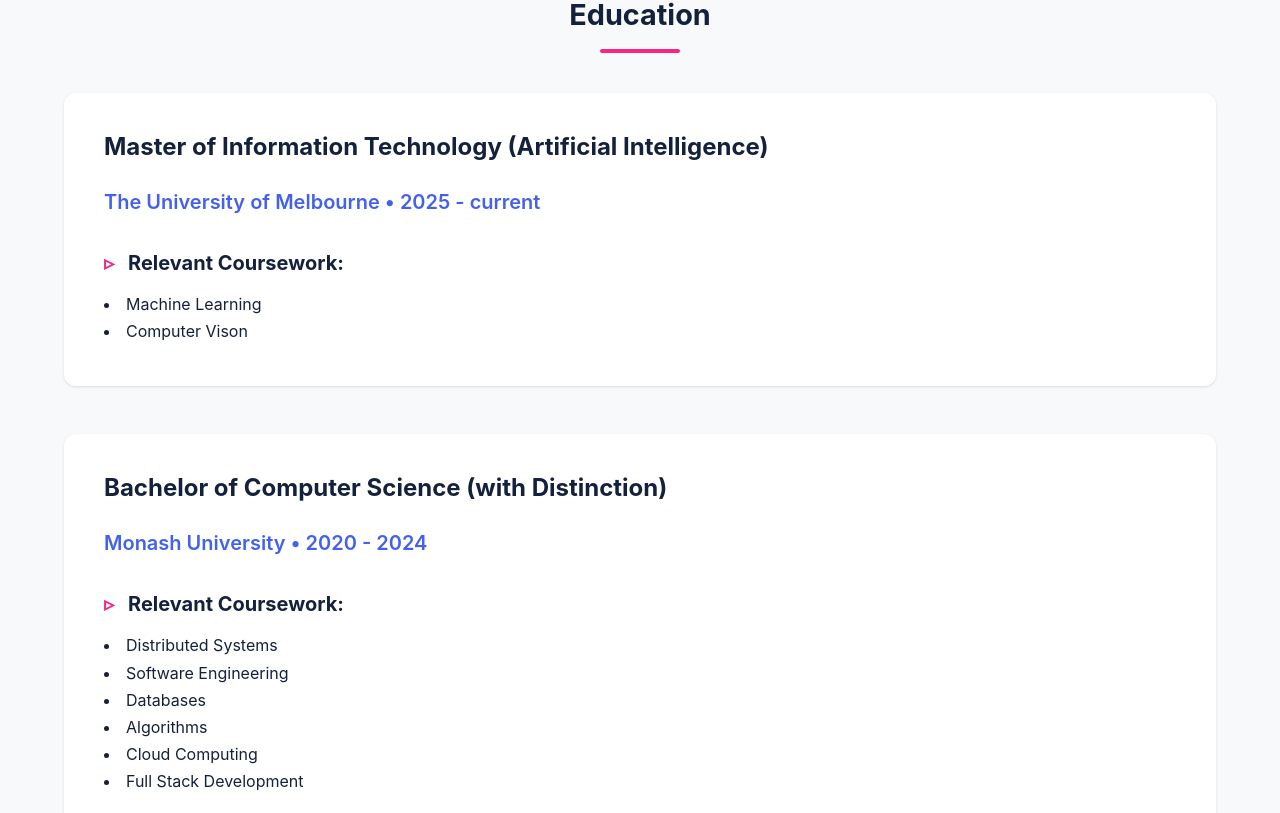
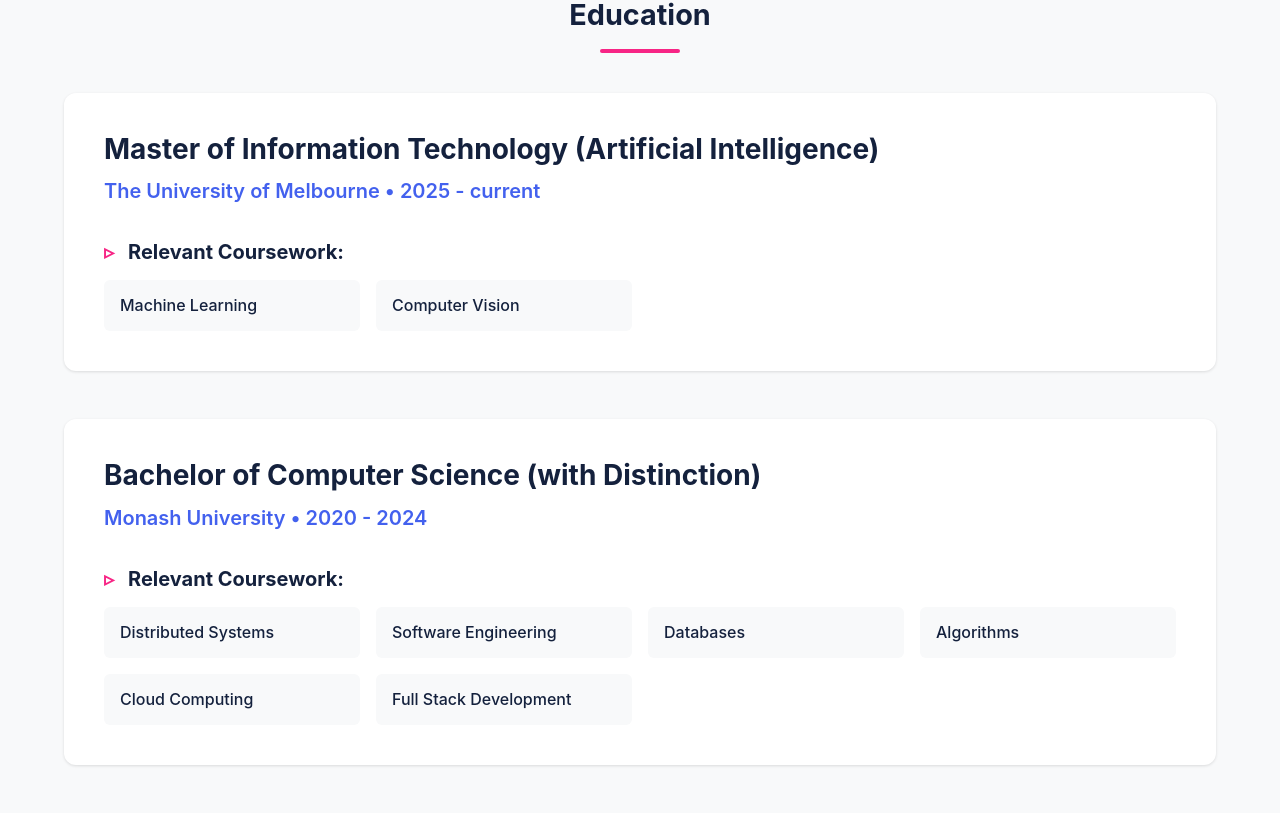
Before and after one commit to hlin0023/huiying-lin-portfolio, a React (Create React App) app: page / in a window 1280 px wide. Shown: the part 7027-7840 px from the top of the page. Built offline with nearby package versions, Linux system fonts and the light colour scheme.

Commit message:
fix education courses

```diff
--- a/src/components/Education.jsx
+++ b/src/components/Education.jsx
@@ -7,29 +7,30 @@
       <h2>Education</h2>
 
       <div className="education-item">
-        <h1>Master of Information Technology (Artificial Intelligence)</h1>
-        <a> </a>
+        <h3>Master of Information Technology (Artificial Intelligence)</h3>
         <p className="institution">The University of Melbourne • 2025 - current</p>
         <div className="coursework">
           <h4>Relevant Coursework:</h4>
+          <ul className="coursework-list">
             <li>Machine Learning</li>
-            <li>Computer Vison</li>
+            <li>Computer Vision</li>
+          </ul>
         </div>
       </div>
 
       <div className="education-item">
-        <h1>Bachelor of Computer Science (with Distinction)</h1>
-        <a> </a>
+        <h3>Bachelor of Computer Science (with Distinction)</h3>
         <p className="institution">Monash University • 2020 - 2024</p>
         <div className="coursework">
           <h4>Relevant Coursework:</h4>
+          <ul className="coursework-list">
             <li>Distributed Systems</li>
             <li>Software Engineering</li>
             <li>Databases</li>
             <li>Algorithms</li>
             <li>Cloud Computing</li>
             <li>Full Stack Development</li>
-
+          </ul>
         </div>
       </div>
     </section>
```
